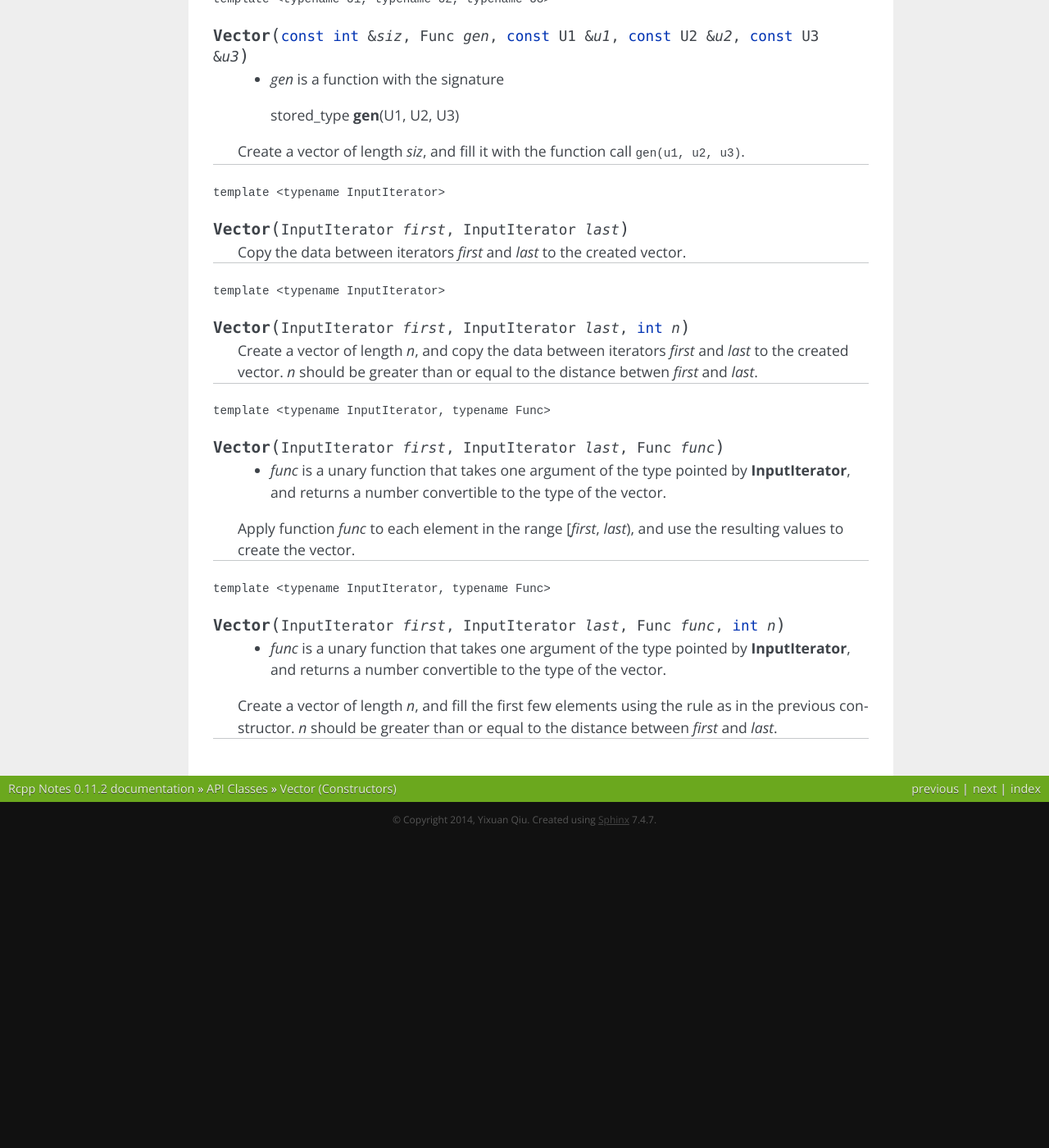
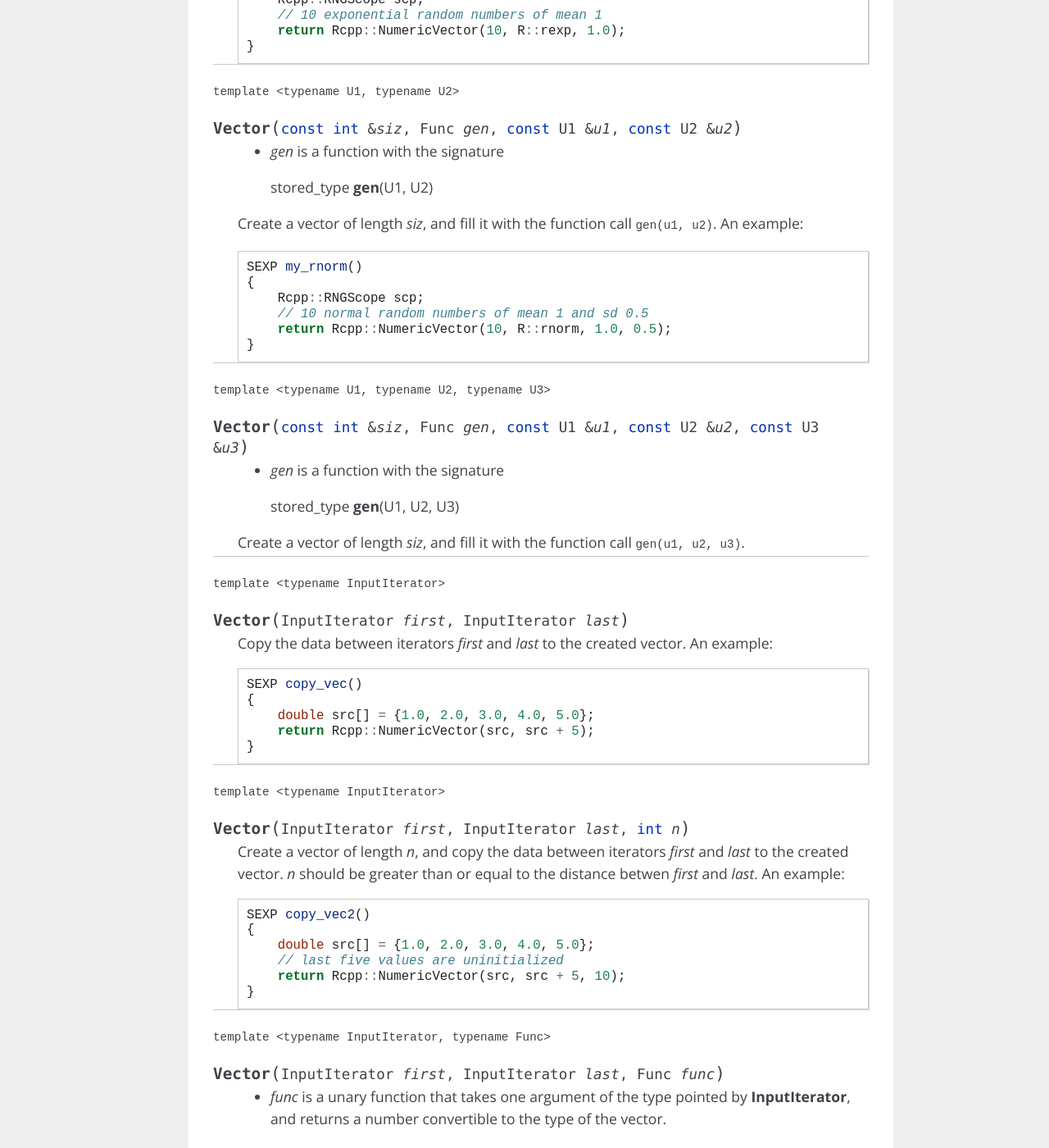
Before and after one commit to yixuan/rcpp-note, a Sphinx documentation site: the page built from source/api/Vector_ctor.rst, in a window 1280 px wide and 1400 px high, scrolled down 2434 px. Shown: the whole window at 82% size. Built offline with Sphinx 7.4.7, drawn with Linux system fonts in a browser that asks for light colours; before the commit the page ends 3455 px from its top, so only the background shows below that; some of the changed text lies outside the part shown.

Commit message:
more examples

```diff
--- a/source/api/Vector_ctor.rst
+++ b/source/api/Vector_ctor.rst
@@ -59,7 +59,8 @@ Constructors
       double f() { return 2.0; }
       SEXP vec2()
       {
-          return NumericVector(10, f);
+          // a vector of length 10 filled with 2.0
+          return Rcpp::NumericVector(10, f);
       }
 
 .. cpp:function:: Vector(const int& size)
@@ -69,7 +70,16 @@ Constructors
 .. cpp:function:: Vector(const Dimension& dims)
 
    Create a vector with the given dimension, and fill it with zeros. The **Dimension**
-   class is defined in ``<Rcpp/Dimension.h>``.
+   class is defined in ``<Rcpp/Dimension.h>``. An example:
+
+   .. code-block:: cpp
+
+      SEXP array3d()
+      {
+          Rcpp::Dimension dim(2, 3, 4);
+          // a 2x3x4 array
+          return Rcpp::NumericVector(dim);
+      }
 
 ``template <typename U>``
 
@@ -106,6 +116,16 @@ Constructors
      stored_type **gen**\(U1)
 
    Create a vector of length *siz*, and fill it with the function call ``gen(u1)``.
+   An example:
+
+   .. code-block:: cpp
+
+      SEXP my_rexp()
+      {
+          Rcpp::RNGScope scp;
+          // 10 exponential random numbers of mean 1
+          return Rcpp::NumericVector(10, R::rexp, 1.0);
+      }
 
 ``template <typename U1, typename U2>``
 
@@ -116,6 +136,16 @@ Constructors
      stored_type **gen**\(U1, U2)
 
    Create a vector of length *siz*, and fill it with the function call ``gen(u1, u2)``.
+   An example:
+
+   .. code-block:: cpp
+
+      SEXP my_rnorm()
+      {
+          Rcpp::RNGScope scp;
+          // 10 normal random numbers of mean 1 and sd 0.5
+          return Rcpp::NumericVector(10, R::rnorm, 1.0, 0.5);
+      }
 
 ``template <typename U1, typename U2, typename U3>``
 
@@ -132,6 +162,15 @@ Constructors
 .. cpp:function:: Vector(InputIterator first, InputIterator last)
 
    Copy the data between iterators *first* and *last* to the created vector.
+   An example:
+
+   .. code-block:: cpp
+
+      SEXP copy_vec()
+      {
+          double src[] = {1.0, 2.0, 3.0, 4.0, 5.0};
+          return Rcpp::NumericVector(src, src + 5);
+      }
 
 ``template <typename InputIterator>``
 
@@ -139,7 +178,16 @@ Constructors
 
    Create a vector of length *n*, and copy the data between iterators *first* and *last*
    to the created vector. *n* should be greater than or equal to the distance betwen
-   *first* and *last*.
+   *first* and *last*. An example:
+
+   .. code-block:: cpp
+
+      SEXP copy_vec2()
+      {
+          double src[] = {1.0, 2.0, 3.0, 4.0, 5.0};
+          // last five values are uninitialized
+          return Rcpp::NumericVector(src, src + 5, 10);
+      }
 
 ``template <typename InputIterator, typename Func>``
 
@@ -149,7 +197,16 @@ Constructors
      **InputIterator**, and returns a number convertible to the type of the vector.
 
    Apply function *func* to each element in the range [*first*, *last*),
-   and use the resulting values to create the vector.
+   and use the resulting values to create the vector. An example:
+
+   .. code-block:: cpp
+
+      double dsqrt(double x) { return sqrt(x); }
+      SEXP sqrt_init()
+      {
+          double src[] = {1.0, 2.0, 3.0, 4.0, 5.0};
+          return Rcpp::NumericVector(src, src + 5, dsqrt);
+      }
 
 ``template <typename InputIterator, typename Func>``
 
```
